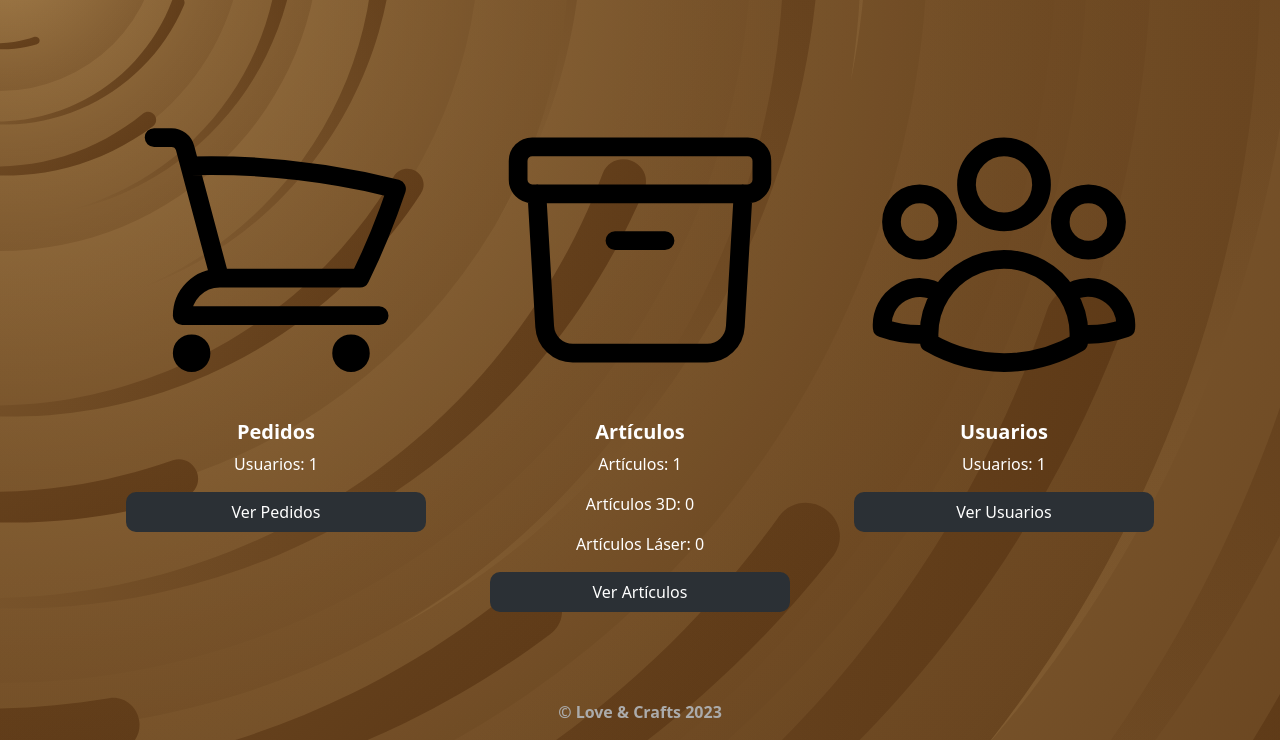
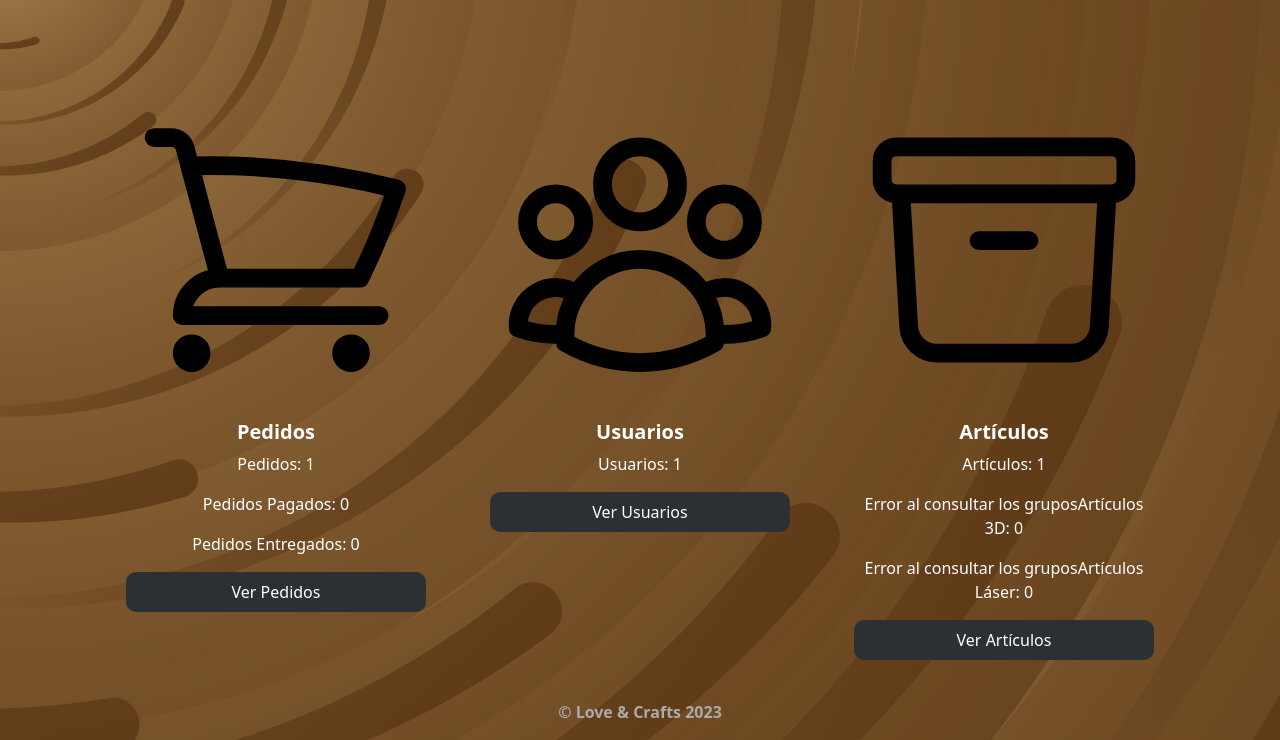
Before and after one commit to JCCanosa/Love-Crafts_PRIlerna, a PHP site: page /PRIlerna/views/admin in a window 1280 px wide. Shown: the part 69-809 px from the top of the page. Run offline with PHP 8.4, Linux system fonts and the light colour scheme; tables that the repository leaves empty or names only in its code hold one stand-in row (values such as "Sample post").

Commit message:
AjustadasConsultas_Area contadores con pedidos

```diff
--- a/controller/Contadores.php
+++ b/controller/Contadores.php
@@ -1,71 +1,128 @@
 <?php
 
-include_once __DIR__ . '/../model/Cons_Contadores.php';
+include_once __DIR__ . '/../model/Cons_Usuarios.php';
+include_once __DIR__ . '/../model/Cons_Articulos.php';
+include_once __DIR__ . '/../model/Cons_Pedidos.php';
 
 // Esta clase muestra los contadores para admin
 class Contadores
 {
+    // Obtener el número total de usuarios
     public function mostrarNumeroUsuarios()
     {
         //Recogemos los datos de la consulta
-        $consultas = new Cons_Contadores();
-        $datos = $consultas->getAllUsers();
+        $consultas = new Cons_Usuarios();
+        $datos = $consultas->getUsuarios();
 
         //Mostramos el número de filas obtenidas
-        if(!$datos){
+        if (!$datos) {
             echo 'Usuarios: 0';
         } else {
             $numUsuarios = mysqli_num_rows($datos);
             mysqli_free_result($datos);
-            return 'Usuarios: '.$numUsuarios;
+            return 'Usuarios: ' . $numUsuarios;
         }
     }
 
+    // Mostrar número total de artículos
     public function mostrarNumeroArticulos()
     {
         //Recogemos los datos de la consulta
-        $consultas = new Cons_Contadores();
-        $datos = $consultas->getAllArticulos();
+        $consultas = new Cons_Articulos();
+        $datos = $consultas->getArticulos();
 
         //Mostramos el número de filas obtenidas
-        if(!$datos){
+        if (!$datos) {
             echo 'Artículos: 0';
         } else {
             $numArticulos = mysqli_num_rows($datos);
             mysqli_free_result($datos);
-            return 'Artículos: '.$numArticulos;
+            return 'Artículos: ' . $numArticulos;
         }
     }
 
+    // Mostrar número de artículos del grupo 3D
     public function numeroArticulos3d()
     {
         //Recogemos los datos de la consulta
-        $consultas = new Cons_Contadores();
-        $datos = $consultas->getArticulos3D();
+        $consultas = new Cons_Articulos();
+        $datos = $consultas->getGrupo('3D');
 
         //Mostramos el número de filas obtenidas
-        if(!$datos){
+        if (!$datos) {
             echo 'Artículos 3D: 0';
         } else {
             $numArticulos3D = mysqli_num_rows($datos);
             mysqli_free_result($datos);
-            return 'Artículos 3D: '.$numArticulos3D;
+            return 'Artículos 3D: ' . $numArticulos3D;
         }
     }
 
+    // Mostrar número de artículos del grupo laser
     public function numeroArticulosLaser()
     {
         //Recogemos los datos de la consulta
-        $consultas = new Cons_Contadores();
-        $datos = $consultas->getArticulosLaser();
+        $consultas = new Cons_Articulos();
+        $datos = $consultas->getGrupo('laser');
 
         //Mostramos el número de filas obtenidas
-        if(!$datos){
+        if (!$datos) {
             echo 'Artículos Láser: 0';
         } else {
             $numArticulosLaser = mysqli_num_rows($datos);
             mysqli_free_result($datos);
-            return 'Artículos Láser: '.$numArticulosLaser;
+            return 'Artículos Láser: ' . $numArticulosLaser;
+        }
+    }
+
+    //Mostrar número total de pedidos
+    public function numeroPedidos()
+    {
+        //Recogemos los datos de la consulta
+        $consultas = new Cons_Pedidos();
+        $datos = $consultas->getPedidos();
+
+        //Mostramos el número de filas obtenidas
+        if (!$datos) {
+            echo 'Pedidos: 0';
+        } else {
+            $numPedidos = mysqli_num_rows($datos);
+            mysqli_free_result($datos);
+            return 'Pedidos: ' . $numPedidos;
+        }
+    }
+
+    // Mostrar número de pedidos pagados
+    public function numeroPedidosPagados()
+    {
+        //Recogemos los datos de la consulta
+        $consultas = new Cons_Pedidos();
+        $datos = $consultas->getPedidosPagados();
+
+        // Mostramos el número de filas obtenidas
+        if (!$datos) {
+            echo 'Pedidos Pagados: 0';
+        } else {
+            $numPedidosPagados = mysqli_num_rows($datos);
+            mysqli_free_result($datos);
+            return 'Pedidos Pagados: ' . $numPedidosPagados;
+        }
+    }
+
+    // Mostrar número de pedidos entregados
+    public function numeroPedidosEntregados()
+    {
+        //Recogemos los datos de la consulta
+        $consultas = new Cons_Pedidos();
+        $datos = $consultas->getPedidosEntregados();
+
+        // Mostramos el número de filas obtenidas
+        if (!$datos) {
+            echo 'Pedidos Entregados: 0';
+        } else {
+            $numPedidosEntregados = mysqli_num_rows($datos);
+            mysqli_free_result($datos);
+            return 'Pedidos Entregados: ' . $numPedidosEntregados;
         }
     }
 }
--- a/model/Cons_Articulos.php
+++ b/model/Cons_Articulos.php
@@ -22,6 +22,27 @@ class Cons_Articulos
             // Comentamos este mensaje para que no salga cuando no tenemos articulos.
             // Controlaremos este mensaje desde Articulos.php
             // echo 'Error en la consulta de artículos';
+        }
+
+        //Cerramos la conexión
+        $db->cerrarConexion($conexion);
+    }
+
+    public function getGrupo($grupo)
+    {
+        //Instancia de la clase Db y llamada a la función crearConexión
+        $db = new Db;
+        $conexion = $db->crearConexion();
+
+        //Consulta y ejecución SQL
+        $sql = 'SELECT * FROM articulos WHERE grupo="'. $grupo . '"';
+        $resultado = mysqli_query($conexion, $sql);
+
+        // Comprobamos que obtenemos el resultado
+        if (mysqli_num_rows($resultado) > 0) {
+            return $resultado;
+        } else {
+            echo 'Error al consultar los grupos';
         }
 
         //Cerramos la conexión
--- a/model/Cons_Contadores.php
+++ /dev/null
@@ -1,99 +0,0 @@
-<?php
-
-require_once 'Db.php';
-
-//En esta clase vamos a ir mostrando todos los datos de las tablas para luego mostrar un contador en admin
-class Cons_Contadores
-{
-    // Recoger los usuarios
-    public function getAllUsers()
-    {
-        //Instancia de la clase Db y llamada a la función crearConexión
-        $db = new Db;
-        $conexion = $db->crearConexion();
-
-        //Consulta y ejecución SQL
-        $sql = 'SELECT * FROM usuarios';
-        $resultado = mysqli_query($conexion, $sql);
-
-        // Comprobamos que obtenemos el resultado
-        if (mysqli_num_rows($resultado) > 0) {
-            return $resultado;
-        } else {
-            // Controlaremos esta salida desde Contadores.php
-            // echo 'Error al recuperar los Usuarios';
-        }
-
-        //Cerramos la conexión
-        $db->cerrarConexion($conexion);
-    }
-
-    // Recoger los articulos
-    public function getAllArticulos()
-    {
-        //Instancia de la clase Db y llamada a la función crearConexión
-        $db = new Db;
-        $conexion = $db->crearConexion();
-
-        //Consulta y ejecución SQL
-        $sql = 'SELECT * FROM articulos';
-        $resultado = mysqli_query($conexion, $sql);
-
-        // Comprobamos que obtenemos el resultado
-        if (mysqli_num_rows($resultado) > 0) {
-            return $resultado;
-        } else {
-            // Controlaremos esta salida desde Contadores.php
-            // echo 'Error al recuperar los Articulos';
-        }
-
-        //Cerramos la conexión
-        $db->cerrarConexion($conexion);
-    }
-
-    // Recoger los articulos del grupo 3D
-    public function getArticulos3D()
-    {
-        //Instancia de la clase Db y llamada a la función crearConexión
-        $db = new Db;
-        $conexion = $db->crearConexion();
-
-        //Consulta y ejecución SQL
-        $sql = "SELECT * FROM articulos WHERE grupo = '3D'";
-
-        $resultado = mysqli_query($conexion, $sql);
-
-        // Comprobamos que obtenemos el resultado
-        if ($resultado) {
-            return $resultado;
-        } else {
-            echo "Error con el recuento de artículos 3D";
-        }
-
-        //Cerramos la conexión
-        $db->cerrarConexion($conexion);
-    }
-
-    // Recoger los articulos del grupo Laser
-    public function getArticulosLaser()
-    {
-        //Instancia de la clase Db y llamada a la función crearConexión
-        $db = new Db;
-        $conexion = $db->crearConexion();
-
-        //Consulta y ejecución SQL
-        $sql = "SELECT * FROM articulos WHERE grupo = 'laser'";
-
-        $resultado = mysqli_query($conexion, $sql);
-
-        // Comprobamos que obtenemos el resultado
-        if ($resultado) {
-            return $resultado;
-        } else {
-            echo "Error con el recuento de artículos Láser";
-        }
-
-        //Cerramos la conexión
-        $db->cerrarConexion($conexion);
-    }
-}
--- a/model/Cons_Pedidos.php
+++ b/model/Cons_Pedidos.php
@@ -41,6 +41,52 @@ class Cons_Pedidos
             return $resultado;
         } else {
             echo 'Error al Seleccionar un Pedido';
+        }
+
+        //Cerramos la conexión
+        $db->cerrarConexion($conexion);
+    }
+
+    //Devolver pedidos pagados / Para contadores
+    public function getPedidosPagados()
+    {
+        //Instancia de la clase Db y llamada a la función crearConexión
+        $db = new Db;
+        $conexion = $db->crearConexion();
+
+        //Instrucción y ejecución SQL
+        $sql = 'SELECT * FROM pedidos WHERE pagado = 1';
+        $resultado = mysqli_query($conexion, $sql);
+
+        //Comprobamos que se ejecuta correctamente
+        if (mysqli_num_rows($resultado) > 0) {
+            return $resultado;
+        } else {
+            //Controlamos esta excepción desde Contadores
+            // echo 'Error al Seleccionar un Pedido';
+        }
+
+        //Cerramos la conexión
+        $db->cerrarConexion($conexion);
+    }
+
+    //Devolver pedidos entregados / Para contadores
+    public function getPedidosEntregados()
+    {
+        //Instancia de la clase Db y llamada a la función crearConexión
+        $db = new Db;
+        $conexion = $db->crearConexion();
+
+        //Instrucción y ejecución SQL
+        $sql = 'SELECT * FROM pedidos WHERE entregado = 1';
+        $resultado = mysqli_query($conexion, $sql);
+
+        //Comprobamos que se ejecuta correctamente
+        if (mysqli_num_rows($resultado) > 0) {
+            return $resultado;
+        } else {
+            //Controlamos esta excepción desde Contadores
+            // echo 'Error al Seleccionar un Pedido';
         }
 
         //Cerramos la conexión
--- a/views/admin/index.php
+++ b/views/admin/index.php
@@ -9,17 +9,25 @@ $contador = new Contadores();
 <div class="container text-center">
   <div class="tarjetas">
 
-
     <div class="tarjeta">
       <img src="../../img/orders.svg" class="tarjeta-img-top" alt="Img Usuarios">
       <div class="tarjeta-body">
         <h5 class="tarjeta-title">Pedidos</h5>
-          <p class="tarjeta-text"><?php echo $contador->mostrarNumeroUsuarios(); ?></p>
+        <p class="tarjeta-text"><?php echo $contador->numeroPedidos(); ?></p>
+        <p class="tarjeta-text"><?php echo $contador->numeroPedidosPagados(); ?></p>
+        <p class="tarjeta-text"><?php echo $contador->numeroPedidosEntregados(); ?></p>
         <a href="usuarios/index.php" class="btn-area-admin">Ver Pedidos</a>
       </div>
     </div>
 
-
+    <div class="tarjeta">
+      <img src="../../img/users.svg" class="tarjeta-img-top" alt="Img Usuarios">
+      <div class="tarjeta-body">
+        <h5 class="tarjeta-title">Usuarios</h5>
+        <p class="tarjeta-text"><?php echo $contador->mostrarNumeroUsuarios(); ?></p>
+        <a href="usuarios/index.php" class="btn-area-admin">Ver Usuarios</a>
+      </div>
+    </div>
 
     <div class="tarjeta">
       <img src="../../img/articles.svg" class="tarjeta-img-top" alt="Img Usuarios">
@@ -32,18 +40,6 @@ $contador = new Contadores();
       </div>
     </div>
 
-
-
-      <div class="tarjeta">
-        <img src="../../img/users.svg" class="tarjeta-img-top" alt="Img Usuarios">
-        <div class="tarjeta-body">
-          <h5 class="tarjeta-title">Usuarios</h5>
-          <p class="tarjeta-text"><?php echo $contador->mostrarNumeroUsuarios(); ?></p>
-          <a href="usuarios/index.php" class="btn-area-admin">Ver Usuarios</a>
-        </div>
-      </div>
-
-
   </div>
 </div>
 
```
Lines whose indentation alone changed are shown as unchanged.
